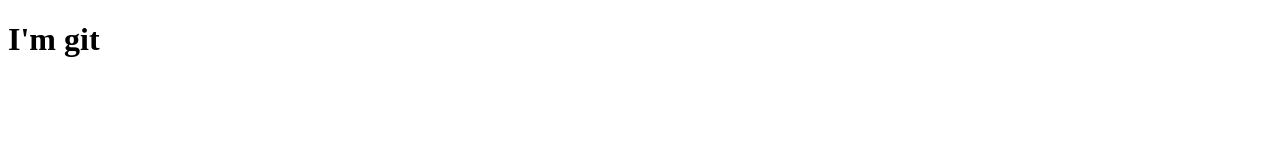
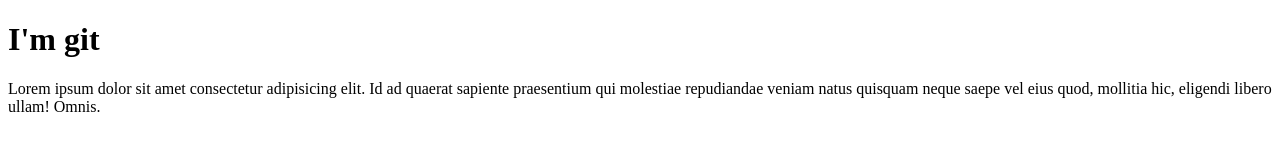
Before and after one commit to ThawZin1804/Project, a plain HTML site: page index.html in a window 1280 px wide. Drawn offline with Linux system fonts and the light colour scheme.

Commit message:
second commit

```diff
--- a/index.html
+++ b/index.html
@@ -7,5 +7,8 @@
 </head>
 <body>
     <h1>I'm git</h1>
+    <p>
+        Lorem ipsum dolor sit amet consectetur adipisicing elit. Id ad quaerat sapiente praesentium qui molestiae repudiandae veniam natus quisquam neque saepe vel eius quod, mollitia hic, eligendi libero ullam! Omnis.
+    </p>
 </body>
 </html>
```
